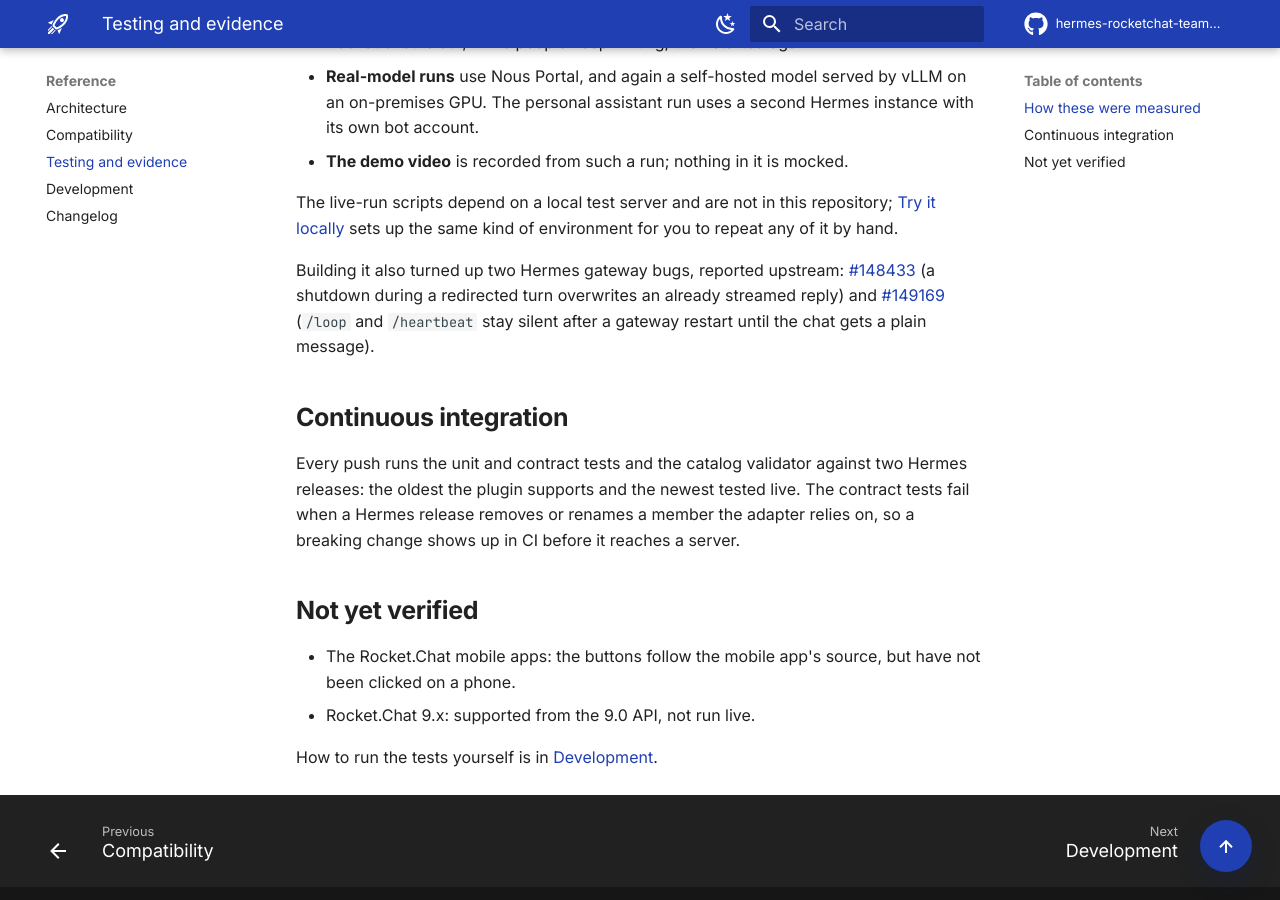
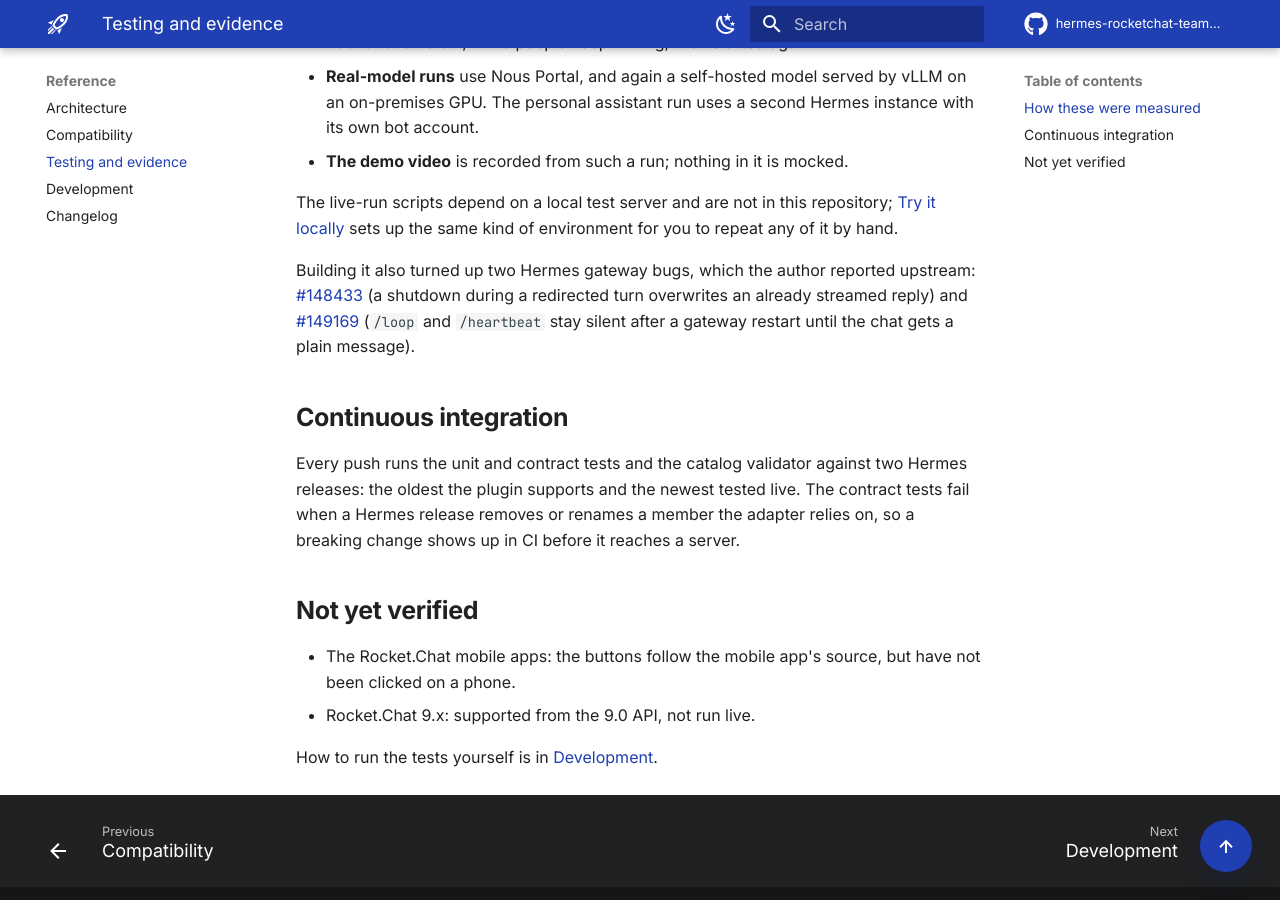
Before and after one commit to csabatatrai-ulx/hermes-rocketchat-team-gateway, an MkDocs documentation site: the page built from docs/evidence.md, in a window 1280 px wide and 900 px high, scrolled down 1716 px. Built offline with MkDocs 1.6.1 and Material for MkDocs 9.7.7, drawn with Linux system fonts in a browser that asks for light colours; comment, search, counter and statistics services are not loaded.

Commit message:
README: the upstream reports are the author's

```diff
--- a/docs/evidence.md
+++ b/docs/evidence.md
@@ -28,7 +28,7 @@ Every number below comes from a run, not from a claim. The live runs used Rocket
 
 The live-run scripts depend on a local test server and are not in this repository; [Try it locally](try.md) sets up the same kind of environment for you to repeat any of it by hand.
 
-Building it also turned up two Hermes gateway bugs, reported upstream: [#148433](https://github.com/NousResearch/hermes-agent/issues/148433) (a shutdown during a redirected turn overwrites an already streamed reply) and [#149169](https://github.com/NousResearch/hermes-agent/issues/149169) (`/loop` and `/heartbeat` stay silent after a gateway restart until the chat gets a plain message).
+Building it also turned up two Hermes gateway bugs, which the author reported upstream: [#148433](https://github.com/NousResearch/hermes-agent/issues/148433) (a shutdown during a redirected turn overwrites an already streamed reply) and [#149169](https://github.com/NousResearch/hermes-agent/issues/149169) (`/loop` and `/heartbeat` stay silent after a gateway restart until the chat gets a plain message).
 
 ## Continuous integration
 
```
Also changed, not shown: README.md (+1 -1 lines).
